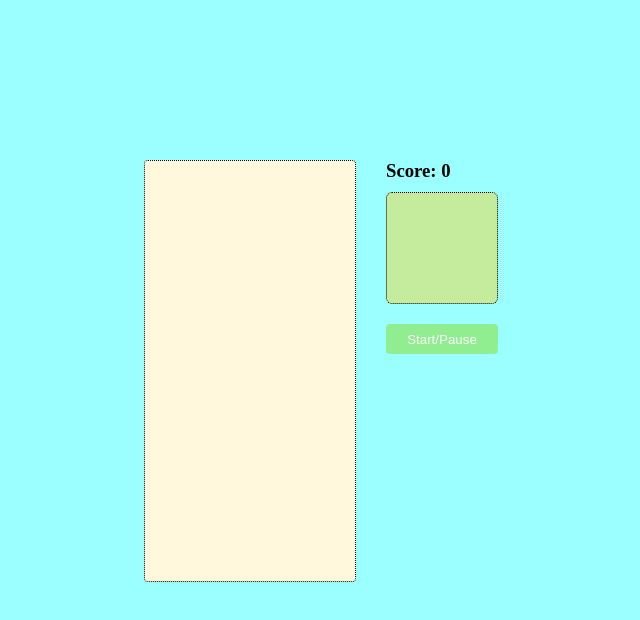
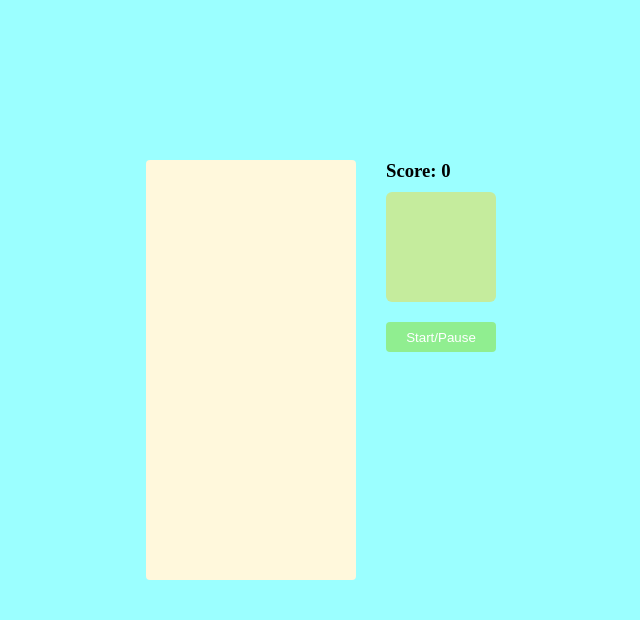
Before and after one commit to Misha327/Tetris, a plain HTML site: page index.html in a window 1280 px wide. Shown: the whole page, without its empty margins (319-959 px from the left). Drawn offline with Linux system fonts and the light colour scheme.

Commit message:
removed grid borders

```diff
--- a/style.css
+++ b/style.css
@@ -61,7 +61,7 @@ body {
     height: 420px;
     width: 210px;
     border-radius: 4px;
-    border: 1px dotted;
+    /* border: 1px dotted; */
 }
 
 .grid div {
@@ -82,7 +82,7 @@ body {
     display: flex;
     flex-wrap: wrap;
     background-color: rgb(197, 236, 157);
-    border: 1px dotted;
+    /* border: 1px dotted; */
     border-radius: 6px;
 }
 
```
